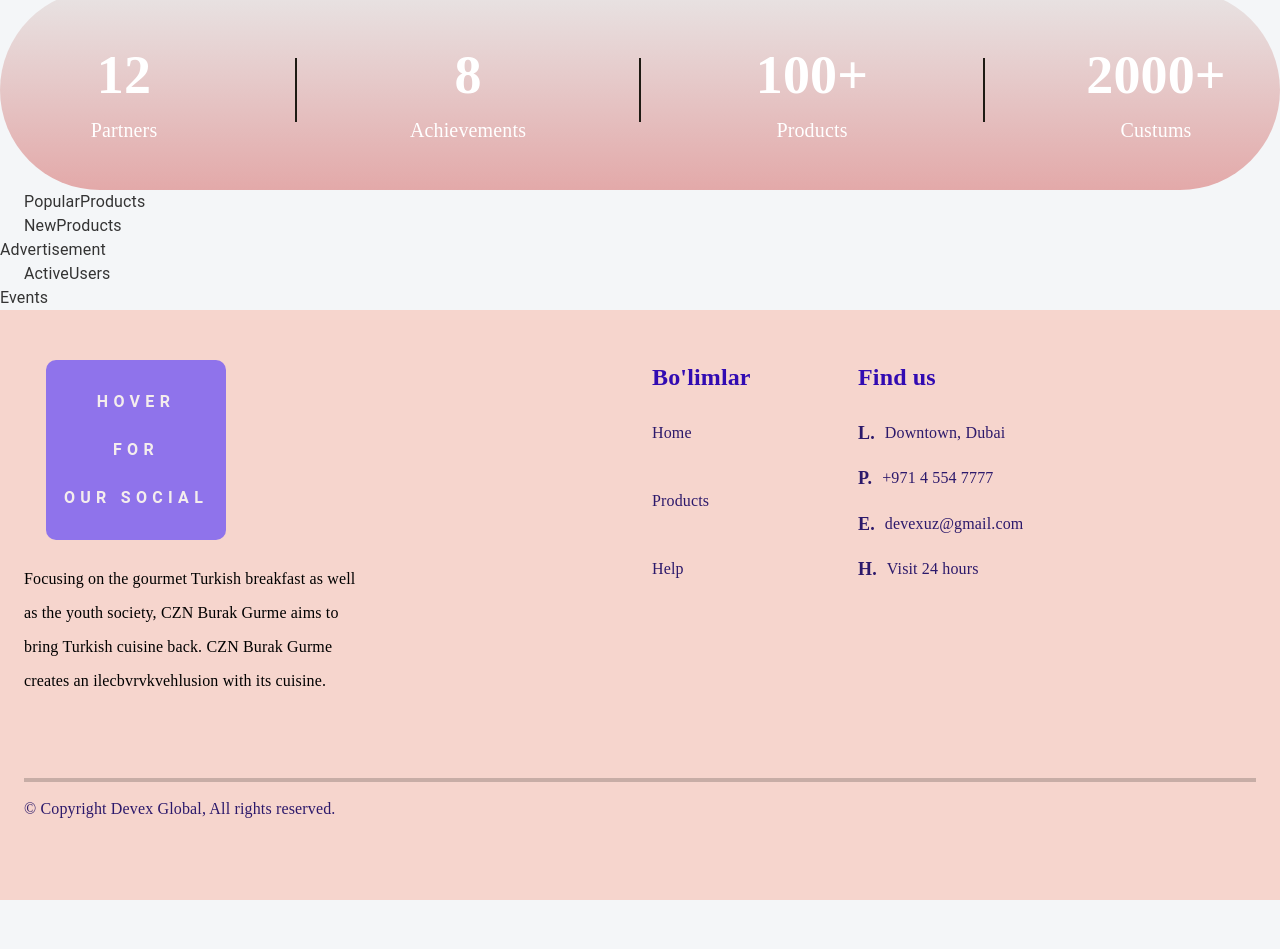
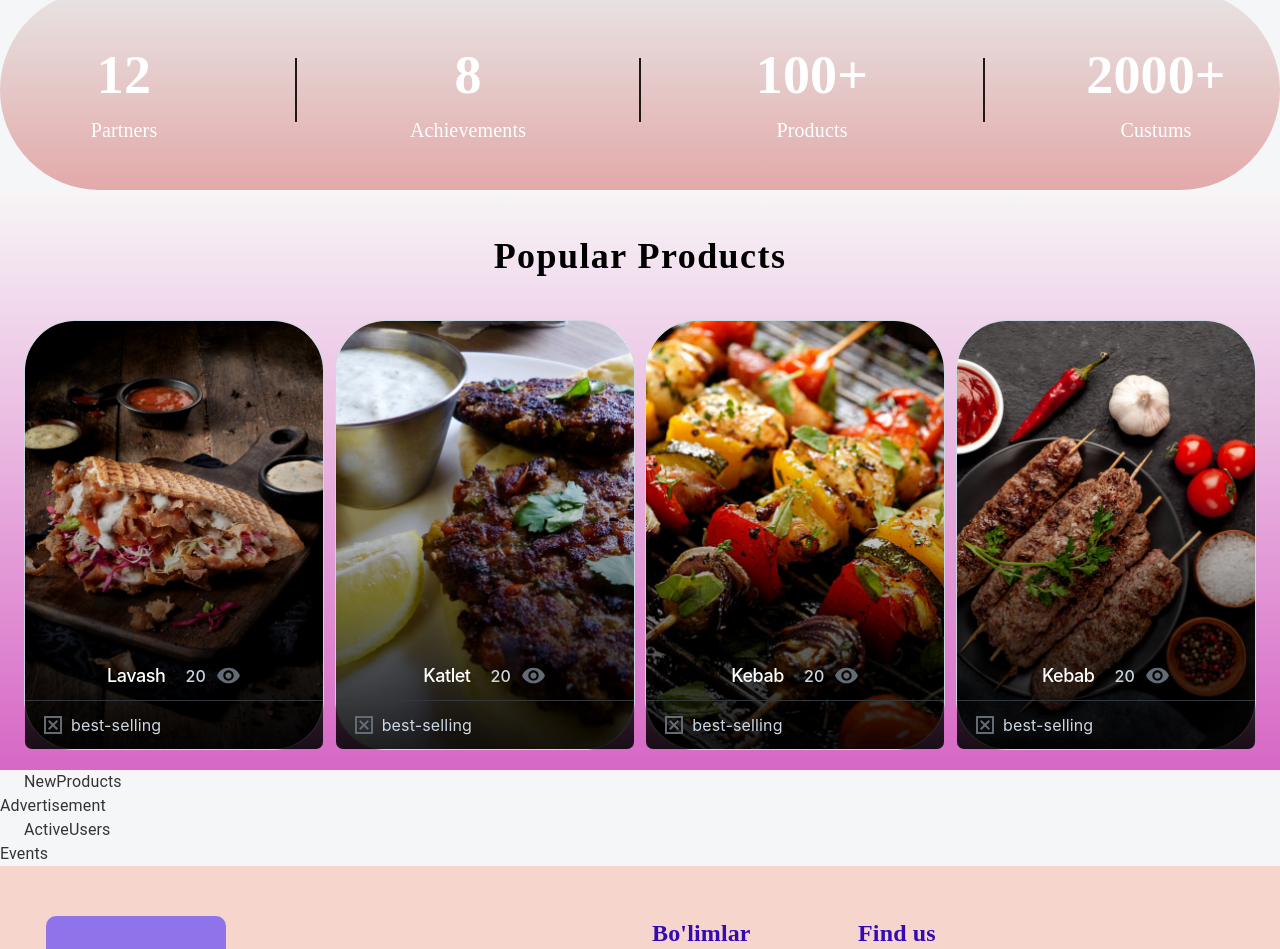
Before and after one commit to doston909/sadiya-react, a React (Create React App) app: page / in a window 1280 px wide. Shown: the part 783-1732 px from the top of the page. Before the commit the page ends 1683 px from the top, so only its background shows below. Built offline with nearby package versions, Linux system fonts and the light colour scheme.

Commit message:
feat: develop popular products sectional component

```diff
--- a/src/app/screens/homePage/PopularProducts.tsx
+++ b/src/app/screens/homePage/PopularProducts.tsx
@@ -1,10 +1,91 @@
 import React from "react";
+import { Box, Container, Stack } from "@mui/material";
+import Card from "@mui/joy/Card";
+import CardCover from "@mui/joy/CardCover";
+import CardContent from "@mui/joy/CardContent";
+import Typography from "@mui/joy/Typography";
+import { CssVarsProvider } from "@mui/joy/styles";
+import CardOverflow from "@mui/joy/CardOverflow";
+import VisibilityIcon from "@mui/icons-material/Visibility";
+import DescriptionOutlinedIcon from "@mui/icons-material/DisabledByDefaultOutlined";
 
-import { Container } from "@mui/material";
+const list = [
+  { productName: "Lavash", imagePath: "img/lavash.webp" },
+  { productName: "Katlet", imagePath: "img/cutlet.webp" },
+  { productName: "Kebab", imagePath: "img/kebab.webp" },
+  { productName: "Kebab", imagePath: "img/kebab-fresh.webp" },
+];
 
 export default function PopularProducts() {
-    return (
-     <div><Container>PopularProducts</Container>
-     </div>
-    );
+  return (
+    <div className="popular-dishes-frame">
+      <Container>
+        <Stack className="popular-section">
+          <Box className="category-title">Popular Products</Box>
+          <Stack className="cards-frame">
+            {list.map((ele, index) => {
+              return (
+                <CssVarsProvider key={index}>
+                  <Card className={"card"}>
+                    <CardCover>
+                      <img src={ele.imagePath} alt="" />
+                    </CardCover>
+                    <CardCover className={"card-cover"} />
+                    <CardContent sx={{ justifyContent: "flex-end" }}>
+                      <Stack
+                        flexDirection="row"
+                        justifyContent="space-between" // ikki element orasini to‘liq ochadi
+                        alignItems="center" // vertikal markazlash
+                        gap="20px"
+                      >
+                        <Typography
+                          level="h2"
+                          fontSize="lg"
+                          textColor="#fff"
+                          sx={{ fontWeight: "md"
+                          }} // mb olib tashlandi
+                        >
+                          {ele.productName}
+                        </Typography>
+
+                        <Typography
+                          sx={{
+                            fontWeight: "md",
+                            color: "neutral.300",
+                            display: "flex",
+                            alignItems: "center",
+                            gap: "10px", // icon bilan text orasiga bo‘shliq
+                          }}
+                        >
+                          20
+                          <VisibilityIcon sx={{ fontSize: 25 }} />
+                        </Typography>
+                      </Stack>
+                    </CardContent>
+                    <CardOverflow
+                      sx={{
+                        display: "flex",
+                        gap: 1.5,
+                        py: 1.5,
+                        px: "var(--Card-padding)",
+                        borderTop: "1px solid",
+                        height: "6-px",
+                      }}
+                    >
+                      <Typography
+                        startDecorator={<DescriptionOutlinedIcon />}
+                        textColor="neutral.300"
+                      >
+                        best-selling
+                      </Typography>
+                    </CardOverflow>
+                  </Card>
+                </CssVarsProvider>
+              );
+            })}
+          </Stack>
+        </Stack>
+      </Container>
+    </div>
+  );
 }
--- a/src/css/home.css
+++ b/src/css/home.css
@@ -49,3 +49,59 @@
    line-height: 30px;
    color: #ffffff;
 }
+
+/** POPULAR DISHES **/
+
+.homepage .popular-dishes-frame {
+   width: 100%;
+   height: 580px;
+   display: flex;
+   background: linear-gradient(to bottom, #f7f5f6 0%, #d767c5 100%);
+}
+
+.homepage .popular-dishes-frame .popular-section {
+    margin-top: 45px;
+    display: flex;
+    flex-direction: column;
+    align-items: center;
+}
+
+.homepage .popular-dishes-frame .popular-section .category-title {
+    text-align: center;
+    font-family: "Roboto Serif";
+    font-size: 36px;
+    font-style: normal;
+    font-weight: 600;
+    line-height: normal;
+    letter-spacing: 1.44px;
+    color: #000;
+}
+
+.homepage .popular-dishes-frame .popular-section .cards-frame {
+    width: 100%;
+    margin-top: 43px;
+    display: flex;
+    flex-direction: row;
+    justify-content: space-between;
+}
+
+.homepage .popular-dishes-frame .popular-section .cards-frame .card {
+    min-height: 430px;
+    min-width: 300px;
+    cursor: pointer;border-radius: 50px;
+    object-fit: cover;
+}
+
+.homepage .popular-dishes-frame .popular-section .cards-frame .card img {
+    border-radius: 50px;
+    object-fit: cover;
+}
+
+.homepage .popular-dishes-frame .popular-section .cards-frame .card .card-cover {
+    background: linear-gradient(
+        to top,
+        rgba(0, 0, 0, 0.4),
+        rgba(0, 0, 0, 0) 200px
+    ),
+    linear-gradient(to top, rgba(0, 0, 0, 0.8), rgba(0, 0, 0, 0) 300px);
+}
```
Also changed, not shown: 1 other file (tests, documents, lock files or other folders).
